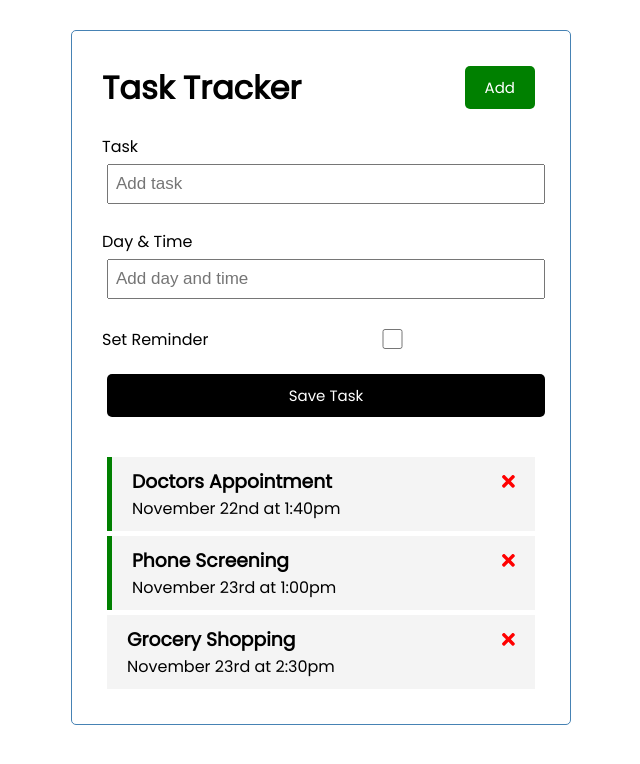
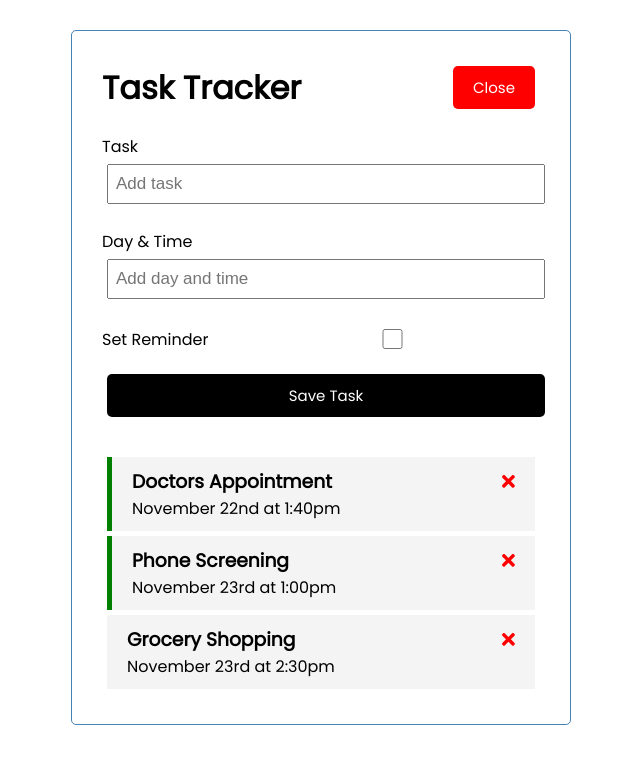
Before and after one commit to TheGavinCorkery/first-angular-app, an Angular app: page / in a window 1280 px wide. Both pictures are taken after a click on the button "Add". Shown: the top 764 px of the page, without its empty margins (319-959 px from the left). Built offline with nearby package versions, Linux system fonts and the light colour scheme; data requests are answered from the project's data file.

Commit message:
Added dynamic rendering for add task component and the button to toggle it

```diff
--- a/src/app/components/add-task/add-task.component.html
+++ b/src/app/components/add-task/add-task.component.html
@@ -1,4 +1,4 @@
-<form class = "add-form" (ngSubmit)="onSubmit()">
+<form *ngIf = "showAddTask" class = "add-form" (ngSubmit)="onSubmit()">
     <div class="form-control">
         <label for="text">Task</label>
         <input type="text" name = "text" [(ngModel)]="text" id = "text" placeholder="Add task" />
--- a/src/app/components/add-task/add-task.component.ts
+++ b/src/app/components/add-task/add-task.component.ts
@@ -1,5 +1,7 @@
+import { Subscription } from 'rxjs';
 import { Component, OnInit, Output, EventEmitter } from '@angular/core';
 import { Task } from 'src/app/Task';
+import { UiService } from 'src/app/services/ui.service';
 
 @Component({
   selector: 'app-add-task',
@@ -11,8 +13,14 @@
   text!: string;
   day!: string;
   reminder: boolean = false;
+  showAddTask:boolean = false;
+  subscription!: Subscription;
 
-  constructor() { }
+  constructor(private uiService: UiService) {
+    this.subscription = this.uiService
+    .onToggle()
+    .subscribe(value=> this.showAddTask = value);
+   }
 
   ngOnInit(): void {
   }
--- a/src/app/components/header/header.component.html
+++ b/src/app/components/header/header.component.html
@@ -1,4 +1,8 @@
 <header>
     <h1>{{ title }}</h1>
-    <app-button color = "green" text = "Add" (btnClick) = "toggleAddTask()"></app-button>
+    <app-button
+        color = "{{showAddTask ? 'red' : 'green'}}"
+        text = "{{showAddTask ? 'Close' : 'Add'}}"
+        (btnClick) = "toggleAddTask()">
+    </app-button>
 </header>
--- a/src/app/components/header/header.component.ts
+++ b/src/app/components/header/header.component.ts
@@ -1,4 +1,6 @@
 import { Component, OnInit } from '@angular/core';
+import { UiService } from 'src/app/services/ui.service';
+import { Subscription } from 'rxjs';
 
 @Component({
   selector: 'app-header',
@@ -7,14 +9,20 @@
 })
 export class HeaderComponent implements OnInit {
   title: string = 'Task Tracker';
+  showAddTask:boolean = false;
+  subscription!: Subscription;
 
-  constructor() { }
+  constructor(private uiService:UiService) {
+    this.subscription = this.uiService
+    .onToggle()
+    .subscribe(value=> this.showAddTask = value)
+   }
 
   ngOnInit(): void {
   }
 
   toggleAddTask(){
-    console.log("toggled")
+    this.uiService.toggleAddTask();
   }
 
 }
--- /dev/null
+++ b/src/app/services/ui.service.ts
@@ -0,0 +1,22 @@
+import { Injectable } from '@angular/core';
+import { Observable, Subject } from 'rxjs';
+
+@Injectable({
+  providedIn: 'root'
+})
+export class UiService {
+
+  private showAddTask: boolean = false;
+  private subject = new Subject<any>();
+
+  constructor() { }
+
+  toggleAddTask():void {
+    this.showAddTask = !this.showAddTask;
+    this.subject.next(this.showAddTask)
+  }
+
+  onToggle():Observable<any> {
+    return this.subject.asObservable();
+  }
+}
```
Also changed, not shown: src/app/components/button/button.component.html (+6 -1 lines), 1 other file (tests, documents, lock files or other folders).
